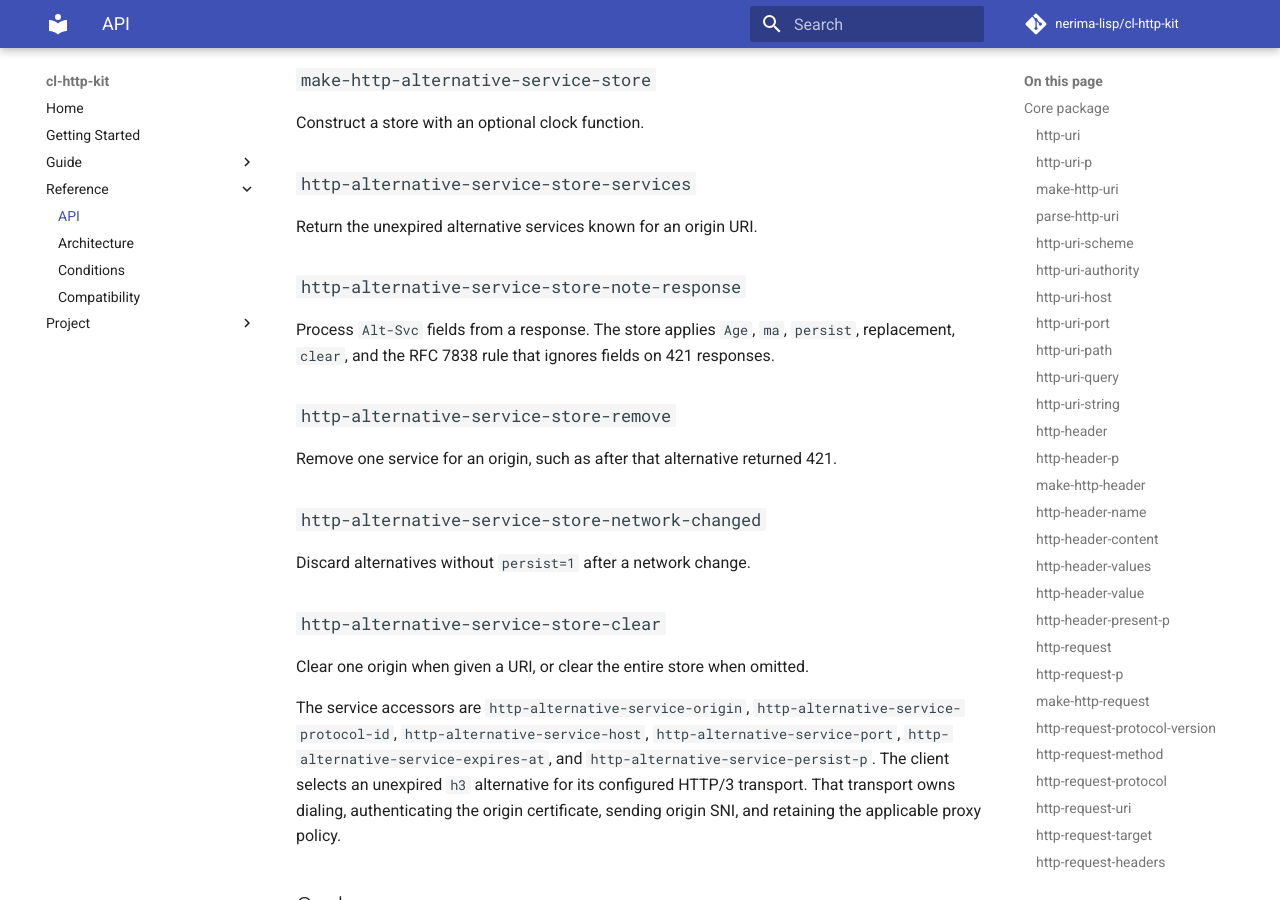
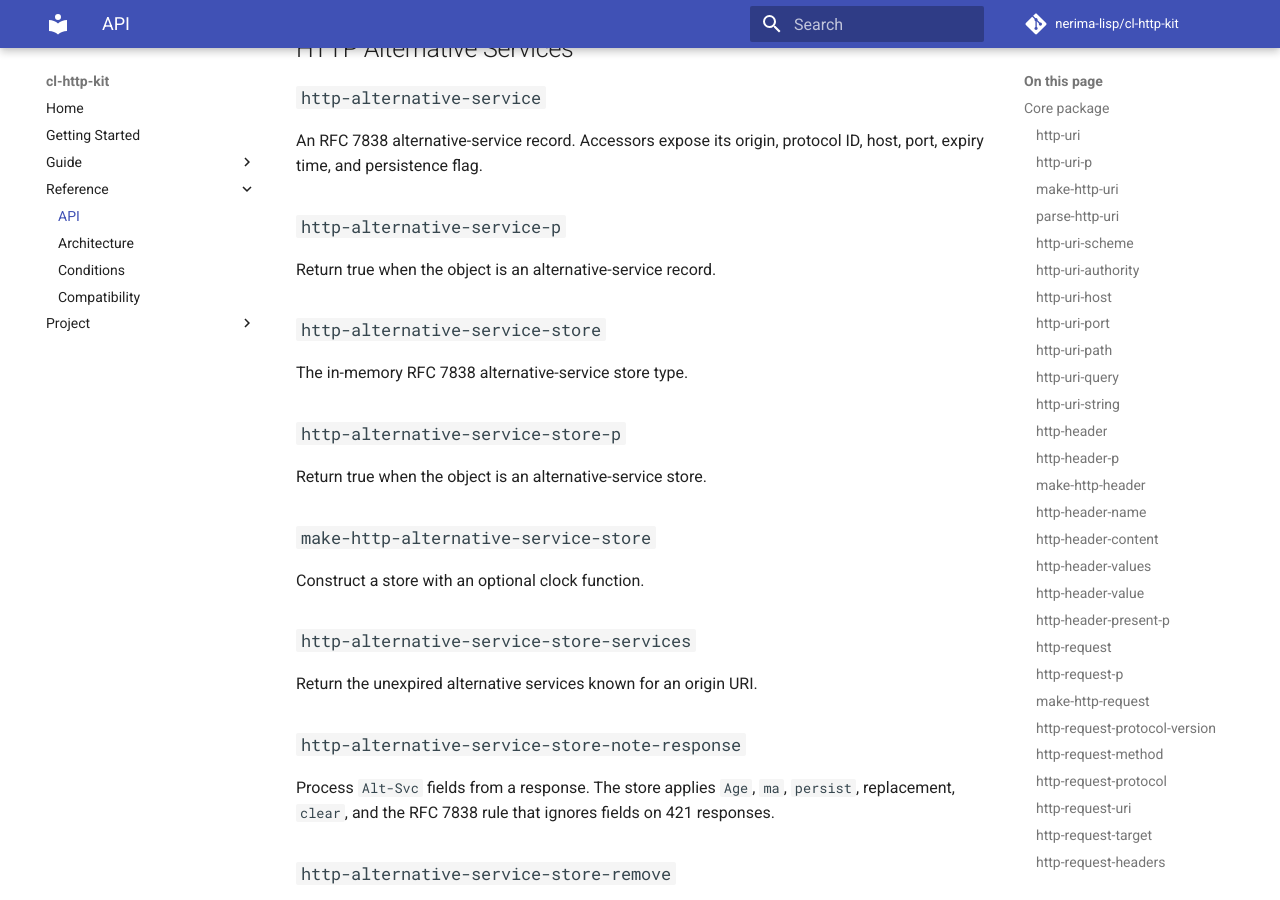
Before and after one commit to nerima-lisp/cl-http-kit, an MkDocs documentation site: the page built from docs/src/reference/api.md, in a window 1280 px wide and 900 px high, scrolled down 38888 px. Built offline with MkDocs 1.6.1 and Material for MkDocs 9.7.7, drawn with Linux system fonts in a browser that asks for light colours; comment, search, counter and statistics services are not loaded; some of the changed text lies outside the part shown.

Commit message:
docs(api): restore type predicate descriptions

````diff
--- a/docs/src/reference/api.md
+++ b/docs/src/reference/api.md
@@ -17,6 +17,8 @@ The URI structure type.
 
 ### `http-uri-p`
 
+Return true when the object is an HTTP-URI.
+
 ### `make-http-uri`
 
 Construct a URI. The signature is
@@ -62,6 +64,8 @@ Serialize a URI value to its HTTP URI string representation.
 The header structure type. It contains a name and a trimmed string content.
 
 ### `http-header-p`
+
+Return true when the object is an HTTP-HEADER.
 
 ### `make-http-header`
 
@@ -98,6 +102,8 @@ present. Inputs follow `http-header-values`.
 The request structure type.
 
 ### `http-request-p`
+
+Return true when the object is an HTTP-REQUEST.
 
 ### `make-http-request`
 
@@ -172,6 +178,8 @@ The response structure type.
 
 ### `http-response-p`
 
+Return true when the object is an HTTP-RESPONSE.
+
 ### `make-http-response`
 
 ```lisp
@@ -213,6 +221,8 @@ an empty octet vector.
 The streaming response type accepted by a `serve-http1-session` handler.
 
 ### `http-response-stream-p`
+
+Return true when the object is an HTTP-RESPONSE-STREAM.
 
 ### `make-http-response-stream`
 
@@ -365,6 +375,8 @@ The deterministic recording-session structure type.
 
 ### `recording-session-p`
 
+Return true when the object is a RECORDING-SESSION.
+
 ### `make-recording-session`
 
 Construct a session with make-recording-session (&key responses
@@ -520,6 +532,8 @@ The optional package name is HTTP-KIT/HTTP2.
 The HTTP/2 client structure type.
 
 ### `http2-client-p`
+
+Return true when the object is an HTTP2-CLIENT.
 
 ### `make-http2-client`
 
@@ -1167,6 +1181,8 @@ The metrics adapter structure type.
 
 ### `http-metrics-p`
 
+Return true when the object is an HTTP-METRICS value.
+
 ### `make-http-metrics`
 
 Construct metrics with make-http-metrics (&optional registry). When registry
@@ -1316,6 +1332,8 @@ decoded.
 The multipart-part structure type.
 
 ### `http-multipart-part-p`
+
+Return true when the object is an HTTP-MULTIPART-PART.
 
 ### `make-http-multipart-part`
 
@@ -1684,11 +1702,15 @@ protocol ID, host, port, expiry time, and persistence flag.
 
 ### `http-alternative-service-p`
 
+Return true when the object is an alternative-service record.
+
 ### `http-alternative-service-store`
 
 The in-memory RFC 7838 alternative-service store type.
 
 ### `http-alternative-service-store-p`
+
+Return true when the object is an alternative-service store.
 
 ### `make-http-alternative-service-store`
 
@@ -1754,6 +1776,8 @@ Return the cache entry snapshot.
 The cache-entry structure type.
 
 ### `http-cache-entry-p`
+
+Return true when the object is an HTTP-CACHE-ENTRY.
 
 ### `http-cache-entry-key`
 
@@ -1939,6 +1963,8 @@ The high-level client structure type.
 
 ### `http-client-p`
 
+Return true when the object is an HTTP-CLIENT.
+
 ### `make-http-client`
 
 Construct a client. The signature is
````
